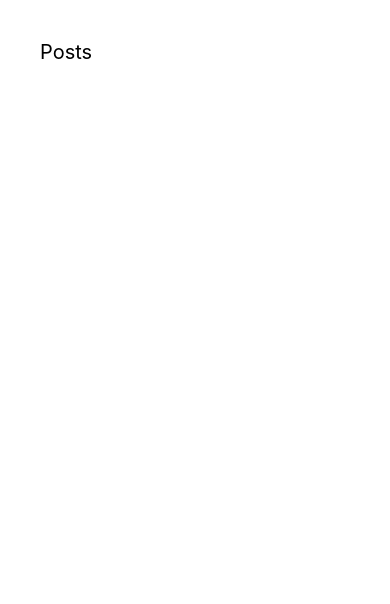
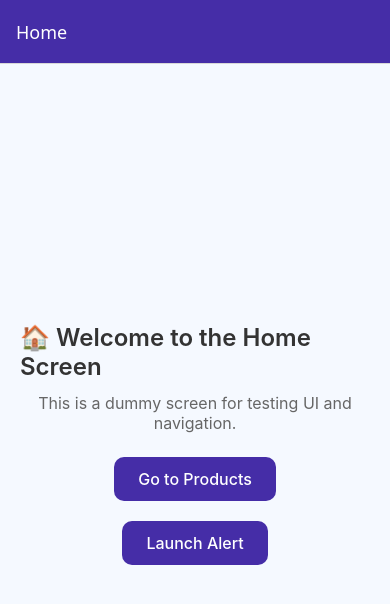
Before and after one commit to ashaytiwari/MicroFrontend-App-WatermelonDB, a React Native app: screen /Home in a window 390 px wide. Shown: the top 604 px of the page. Built offline with nearby package versions, Linux system fonts and the light colour scheme.

Commit message:
feat: setted up stack navigator

```diff
--- a/App.tsx
+++ b/App.tsx
@@ -1,11 +1,17 @@
 import React from 'react';
 import { Text, View } from 'react-native';
 import AppStatusBar from './src/components/AppStatusBar';
+import { NavigationContainer } from '@react-navigation/native';
+import RootNavigator from './src/navigators/RootNavigator';
 
 function App() {
 
   return (
-      <Text style={{margin: 40, fontSize: 20}}>Posts</Text>
+    <AppStatusBar>
+      <NavigationContainer>
+        <RootNavigator />
+      </NavigationContainer>
+    </AppStatusBar>
   );
 
 }
--- /dev/null
+++ b/gesture-handler.js
@@ -0,0 +1 @@
+// Don't import react-native-gesture-handler on web
--- /dev/null
+++ b/gesture-handler.native.js
@@ -0,0 +1,2 @@
+// Only import react-native-gesture-handler on native platforms
+import 'react-native-gesture-handler';
--- a/index.js
+++ b/index.js
@@ -6,4 +6,6 @@ import {AppRegistry} from 'react-native';
 import App from './App';
 import {name as appName} from './app.json';
 
+import './gesture-handler';
+
 AppRegistry.registerComponent(appName, () => App);
--- a/src/navigators/RootNavigator.tsx
+++ b/src/navigators/RootNavigator.tsx
@@ -1,30 +1,30 @@
-import { createDrawerNavigator } from '@react-navigation/drawer';
 import React from 'react';
 import Home from '../screens/Home';
 import Products from '../screens/Products';
 import { colors } from '../styles/colors';
+import { createStackNavigator } from '@react-navigation/stack';
 
-const Drawer = createDrawerNavigator();
+const Stack = createStackNavigator();
 
 function RootNavigator(){
 
-  const drawerNavigatorAttributes = {
+  const stackNavigatorAttributes = {
     initialRouteName: 'Home',
     screenOptions: {
       headerStyle: { backgroundColor: colors.primary },
       headerTintColor: colors.white,
       // sceneContainerStyle: { backgroundColor: colors.tertiary },
-      drawerContentStyle: {backgroundColor: colors.white},
-      drawerInactiveTintColor: colors.tertiary,
-      drawerActiveTintColor: colors.primary,
+      // drawerContentStyle: {backgroundColor: colors.white},
+      // drawerInactiveTintColor: colors.tertiary,
+      // drawerActiveTintColor: colors.primary,
     }
   };
 
   return (
-    <Drawer.Navigator {...drawerNavigatorAttributes}>
-      <Drawer.Screen name='Home' component={Home} />
-      <Drawer.Screen name='Products' component={Products} />
-    </Drawer.Navigator>
+    <Stack.Navigator {...stackNavigatorAttributes}>
+      <Stack.Screen name='Home' component={Home} />
+      <Stack.Screen name='Products' component={Products} />
+    </Stack.Navigator>
   );
 
 }
--- a/src/screens/Home.tsx
+++ b/src/screens/Home.tsx
@@ -1,11 +1,34 @@
-import React from 'react';
-import { StyleSheet, Text, View } from 'react-native';
+import React, { useEffect } from 'react';
+import { View, Text, StyleSheet, TouchableOpacity, Button, Alert } from 'react-native';
+import { useNavigation } from '@react-navigation/native';
+import { colors } from '../styles/colors';
 
 const Home = () => {
 
+  const navigation = useNavigation<any>();
+
+  function launchAlert() {
+    Alert.alert('Welcome Alert', 'WatermelonDB is a new way of dealing with user data in React Native and React web apps.', [
+      {
+        text: 'Cancel',
+        onPress: () => console.log('Cancel Pressed'),
+        style: 'cancel',
+      },
+      { text: 'OK', onPress: () => console.log('OK Pressed') },
+    ])
+  }
+
   return (
-    <View style={styles.viewContainer}>
-      <Text style={styles.heading}>Home Page</Text>
+    <View style={styles.container}>
+      <Text style={styles.title}>🏠 Welcome to the Home Screen</Text>
+      <Text style={styles.subtitle}>This is a dummy screen for testing UI and navigation.</Text>
+
+      <TouchableOpacity style={styles.button} onPress={() => navigation?.navigate('Products')}>
+        <Text style={styles.buttonText}>Go to Products</Text>
+      </TouchableOpacity>
+      <TouchableOpacity style={styles.button} onPress={launchAlert}>
+        <Text style={styles.buttonText}>Launch Alert</Text>
+      </TouchableOpacity>
     </View>
   );
 };
@@ -13,10 +36,35 @@ const Home = () => {
 export default Home;
 
 const styles = StyleSheet.create({
-  viewContainer: {
-    padding: 20
+  container: {
+    flex: 1,
+    justifyContent: 'center',
+    alignItems: 'center',
+    padding: 20,
+    backgroundColor: '#f5f9ff',
   },
-  heading: {
-    fontSize: 20
-  }
+  title: {
+    fontSize: 24,
+    fontWeight: '600',
+    color: '#333',
+    marginBottom: 12,
+  },
+  subtitle: {
+    fontSize: 16,
+    color: '#666',
+    textAlign: 'center',
+    marginBottom: 24,
+  },
+  button: {
+    backgroundColor: colors.primary,
+    paddingVertical: 12,
+    paddingHorizontal: 24,
+    borderRadius: 10,
+    marginBottom: 20
+  },
+  buttonText: {
+    color: '#fff',
+    fontWeight: '500',
+    fontSize: 16,
+  },
 });
--- a/src/screens/Products.tsx
+++ b/src/screens/Products.tsx
@@ -1,11 +1,34 @@
-import React from 'react';
-import { StyleSheet, Text, View } from 'react-native';
+import React, { useEffect } from 'react';
+import { View, Text, StyleSheet, TouchableOpacity, Button, Alert } from 'react-native';
+import { useNavigation } from '@react-navigation/native';
+import { colors } from '../styles/colors';
 
 const Products = () => {
 
+  const navigation = useNavigation<any>();
+
+  function launchAlert() {
+    Alert.alert('Welcome Alert', 'WatermelonDB is a new way of dealing with user data in React Native and React web apps.', [
+      {
+        text: 'Cancel',
+        onPress: () => console.log('Cancel Pressed'),
+        style: 'cancel',
+      },
+      { text: 'OK', onPress: () => console.log('OK Pressed') },
+    ])
+  }
+
   return (
-    <View style={styles.viewContainer}>
-      <Text style={styles.heading}>Products Page</Text>
+    <View style={styles.container}>
+      <Text style={styles.title}>🏠 Welcome to the Products Screen</Text>
+      <Text style={styles.subtitle}>This is a dummy screen for testing UI and navigation.</Text>
+
+      <TouchableOpacity style={styles.button} onPress={() => navigation?.goBack('Home')}>
+        <Text style={styles.buttonText}>Go to Home</Text>
+      </TouchableOpacity>
+      <TouchableOpacity style={styles.button} onPress={launchAlert}>
+        <Text style={styles.buttonText}>Launch Alert</Text>
+      </TouchableOpacity>
     </View>
   );
 };
@@ -13,10 +36,36 @@ const Products = () => {
 export default Products;
 
 const styles = StyleSheet.create({
-  viewContainer: {
-    padding: 20
+  container: {
+    flex: 1,
+    justifyContent: 'center',
+    alignItems: 'center',
+    padding: 20,
+    backgroundColor: '#f5f9ff',
   },
-  heading: {
-    fontSize: 20
-  }
+  title: {
+    fontSize: 24,
+    fontWeight: '600',
+    color: '#333',
+    marginBottom: 12,
+    textAlign: 'center'
+  },
+  subtitle: {
+    fontSize: 16,
+    color: '#666',
+    textAlign: 'center',
+    marginBottom: 24,
+  },
+  button: {
+    backgroundColor: colors.primary,
+    paddingVertical: 12,
+    paddingHorizontal: 24,
+    borderRadius: 10,
+    marginBottom: 20
+  },
+  buttonText: {
+    color: '#fff',
+    fontWeight: '500',
+    fontSize: 16,
+  },
 });
```
Also changed, not shown: package.json (+7 -1 lines), 3 other files (tests, documents, lock files or other folders).
